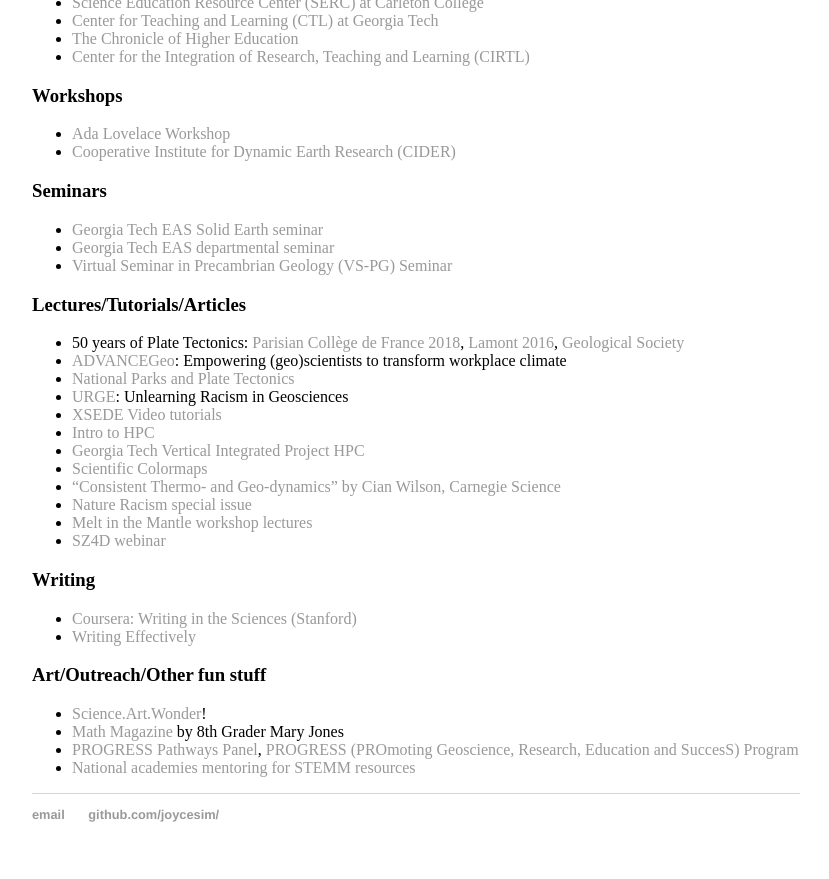
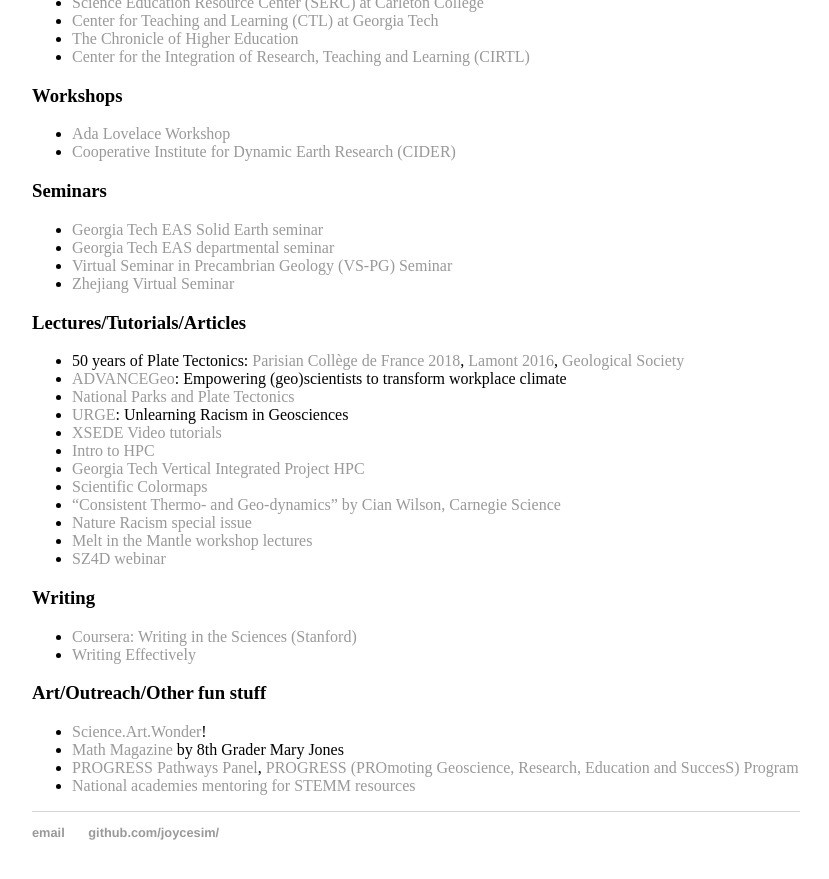
Before and after one commit to joycesim/joycesim.github.io, a Jekyll site: the page built from research/index.md, in a window 1280 px wide and 900 px high, scrolled down 7153 px. Shown: the top 879 px of the window, without its empty margins (224-1053 px from the left). Built offline with Jekyll 4.4.1, drawn with Linux system fonts in a browser that asks for light colours; some of the changed lines change nothing that is shown.

Commit message:
Update index.md

```diff
--- a/research/index.md
+++ b/research/index.md
@@ -85,7 +85,7 @@
 
 ### Volatile trapping during magma ocean crystallization on Mars
 Immediately following core formation on Mars, the planet underwent a magma ocean (MO) phase. Volatiles released from the MO fostered a primitive atmosphere (PA) which modulated heat loss from the cooling planet through the greenhouse effect. The solidification and degassing of the MO are therefore coupled. In this work, we investigate two important aspects of this evolution: 1) the dynamics of melt trapping at the freezing front of the residual mantle (RM) and 2) the oxidation state during crystallization. For crystallization rates applicable to the martian MO, compaction is inefficient, leading to large fractions of melt trapped together with the crystals accumulating in the RM. The $H_2O$ content of the martian RM is strongly influenced by dynamic melt trapping. Following MO crystallization, up to 55.4% of the initial $H_2O$ in the MO is sequestered in the RM, with the rest outgassed to the surface. Dynamic melt trapping also limits variations in trace element concentrations and fractionations.
-Resulting variations in important isotopic parent/daughter ratios (Sm/Nd, Lu/Hf) cannot account for all of the isotopic diversity inferred for martian basalt source regions, hence requiring alternative mechanisms. The redox state of the MO exerts a strong control on the total $CO_2$ content of the RM and the time of crystallization. Under oxidizing conditions, the residual mantle stores 0.01% of the delivered $CO_2$ but under the most reducing conditions we examined, the residual mantle can sequester 80.4% in the form of trapped carbonated melt and graphite/diamond. [Sim et. al., 2024](https://agupubs.onlinelibrary.wiley.com/doi/full/10.1029/2024JE008346), [LPSC 2024](https://www.hou.usra.edu/meetings/lpsc2024/pdf/1559.pdf), [virtual seminar at Zhejiang University](https://docs.google.com/spreadsheets/d/1udaTAvG5XTjlpbUJWqldQI_Ohv8zHn_25aut6FvcRWI/edit#gid=0)
+Resulting variations in important isotopic parent/daughter ratios (Sm/Nd, Lu/Hf) cannot account for all of the isotopic diversity inferred for martian basalt source regions, hence requiring alternative mechanisms. The redox state of the MO exerts a strong control on the total $CO_2$ content of the RM and the time of crystallization. Under oxidizing conditions, the residual mantle stores 0.01% of the delivered $CO_2$ but under the most reducing conditions we examined, the residual mantle can sequester 80.4% in the form of trapped carbonated melt and graphite/diamond. [Sim et. al., 2024](https://agupubs.onlinelibrary.wiley.com/doi/full/10.1029/2024JE008346), [LPSC 2024](https://www.hou.usra.edu/meetings/lpsc2024/pdf/1559.pdf), [virtual seminar at Zhejiang University](https://www.youtube.com/watch?v=pjrY2kp582c)
 
 <br clear="right"/>
 
@@ -130,6 +130,8 @@
 * [Georgia Tech EAS Solid Earth seminar](https://sites.gatech.edu/eas-solid-earth/)
 * [Georgia Tech EAS departmental seminar](https://eas.gatech.edu/eas-seminar-schedule)
 * [Virtual Seminar in Precambrian Geology (VS-PG) Seminar](https://sites.google.com/ucr.edu/vs-pg/home)
+* [Zhejiang Virtual Seminar]((https://docs.google.com/spreadsheets/d/1udaTAvG5XTjlpbUJWqldQI_Ohv8zHn_25aut6FvcRWI/edit#gid=0)
+)
 
 ### Lectures/Tutorials/Articles
 * 50 years of Plate Tectonics: [Parisian Collège de France 2018](https://www.college-de-france.fr/fr/agenda/colloque/50-years-of-plate-tectonics-then-now-and-beyond), [Lamont 2016](https://lamont.columbia.edu/about/luminaries-signature-events/plate-tectonics-symposium-2016), [Geological Society](https://www.geolsoc.org.uk/wsmith17)
```
